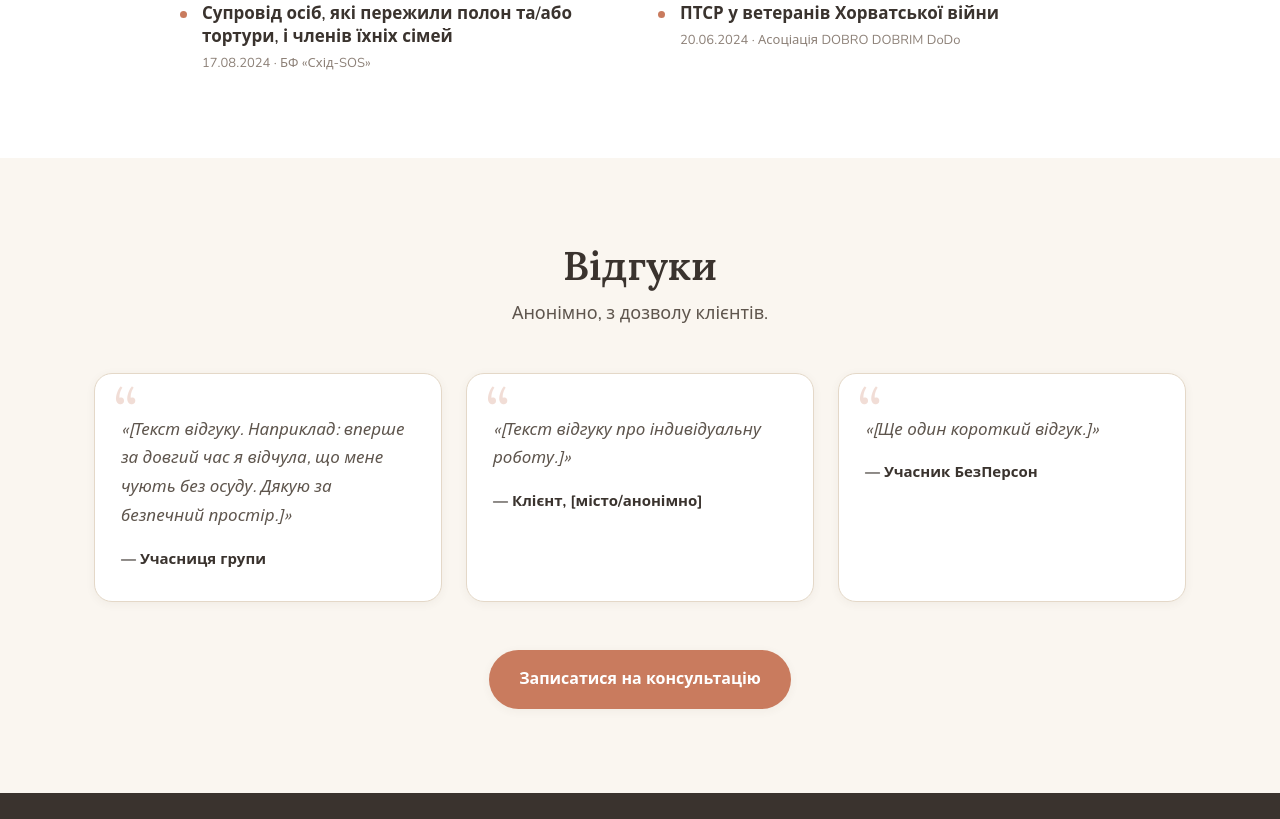
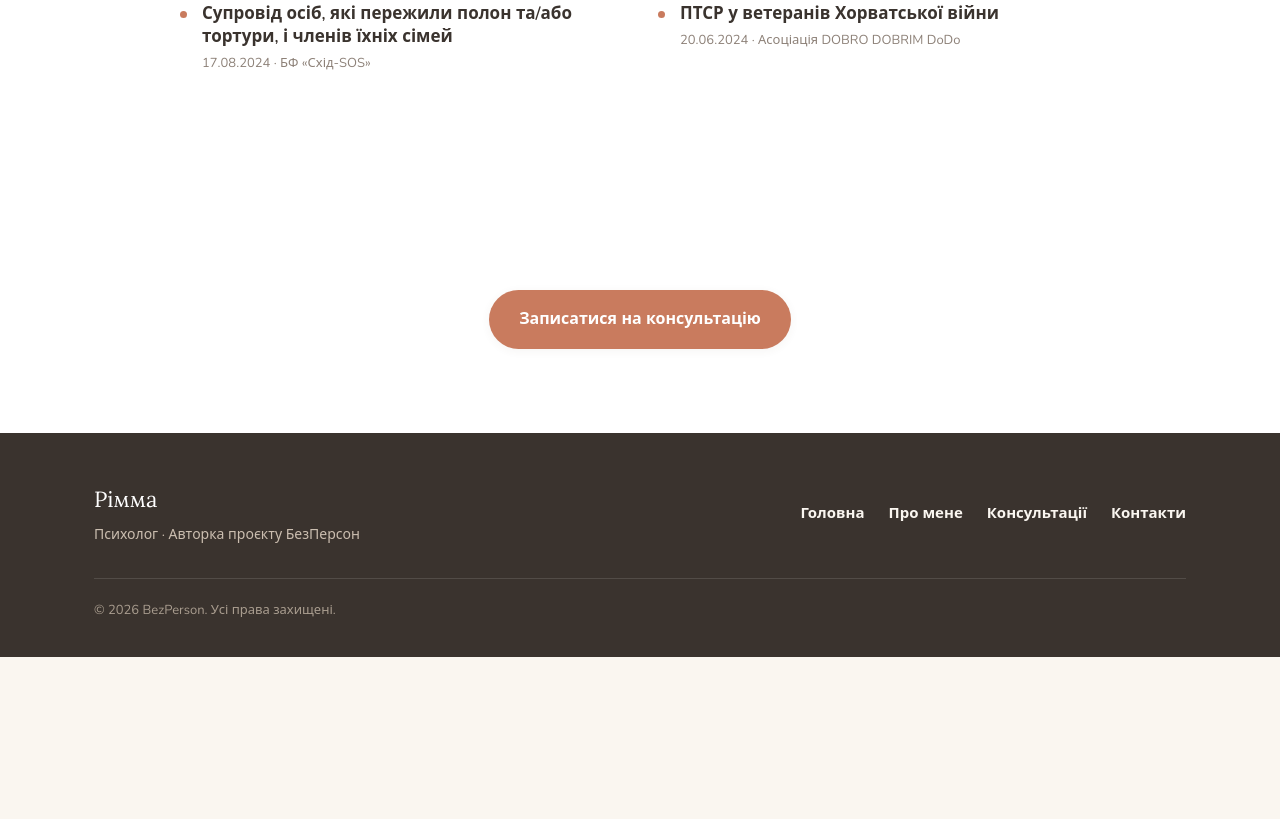
Before and after one commit to bezperson/bezperson.github.io, a plain HTML site: page about.html in a window 1280 px wide. Shown: the part 2201-3020 px from the top of the page. After the commit the page ends 2858 px from the top, so only its background shows below. Drawn offline with nearby package versions, Linux system fonts and the light colour scheme.

Commit message:
Прибрати секцію «Відгуки» зі сторінки «Про мене»
Лишено лише заклик «Записатися на консультацію» в кінці сторінки.

Co-Authored-By: Claude Opus 4.8 <noreply@anthropic.com>

```diff
--- a/about.html
+++ b/about.html
@@ -133,28 +133,11 @@
       </div>
     </section>
 
-    <!-- ===================== ВІДГУКИ ===================== -->
-    <section id="testimonials" class="section section-testimonials">
+    <!-- ===================== ЗАКЛИК ===================== -->
+    <section class="section section-certificates">
       <div class="container">
-        <h2 class="section-title center">Відгуки</h2>
-        <p class="section-lead center">Анонімно, з дозволу клієнтів.</p>
-        <div class="cards cards-3">
-          <blockquote class="quote">
-            <p>«[Текст відгуку. Наприклад: вперше за довгий час я відчула, що мене чують
-              без осуду. Дякую за безпечний простір.]»</p>
-            <footer>— Учасниця групи</footer>
-          </blockquote>
-          <blockquote class="quote">
-            <p>«[Текст відгуку про індивідуальну роботу.]»</p>
-            <footer>— Клієнт, [місто/анонімно]</footer>
-          </blockquote>
-          <blockquote class="quote">
-            <p>«[Ще один короткий відгук.]»</p>
-            <footer>— Учасник БезПерсон</footer>
-          </blockquote>
-        </div>
         <div class="group-cta">
-          <a href="contact.html" class="btn btn-primary">Записатися на консультацію</a>
+          <a href="contact.html#booking" class="btn btn-primary">Записатися на консультацію</a>
         </div>
       </div>
     </section>
```
